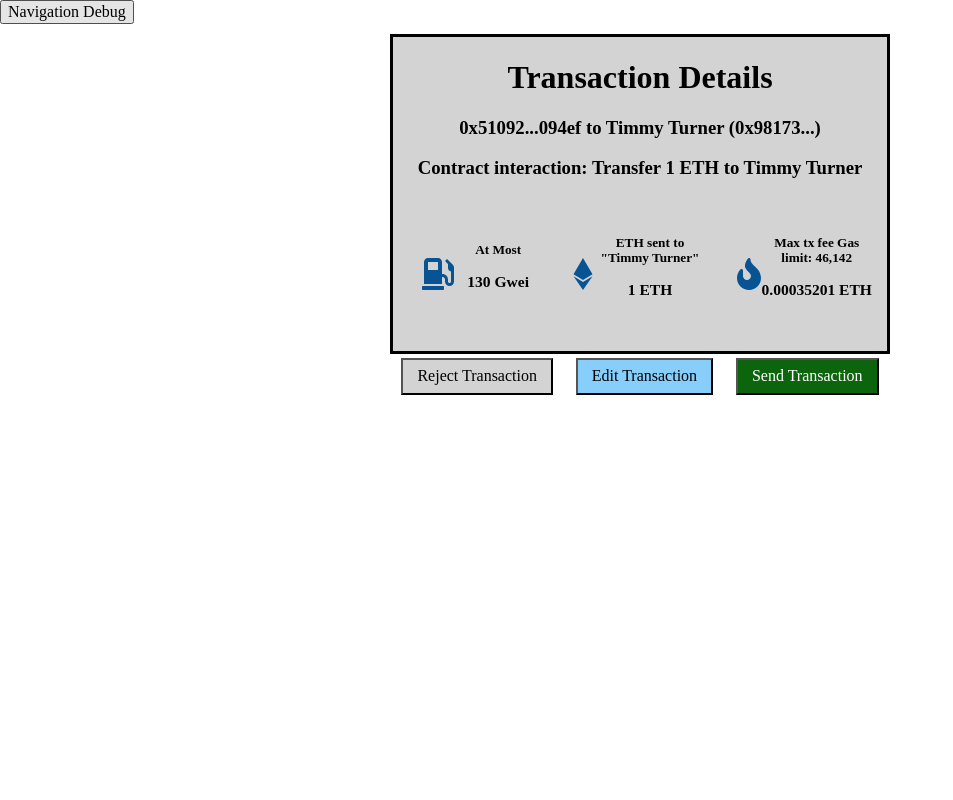
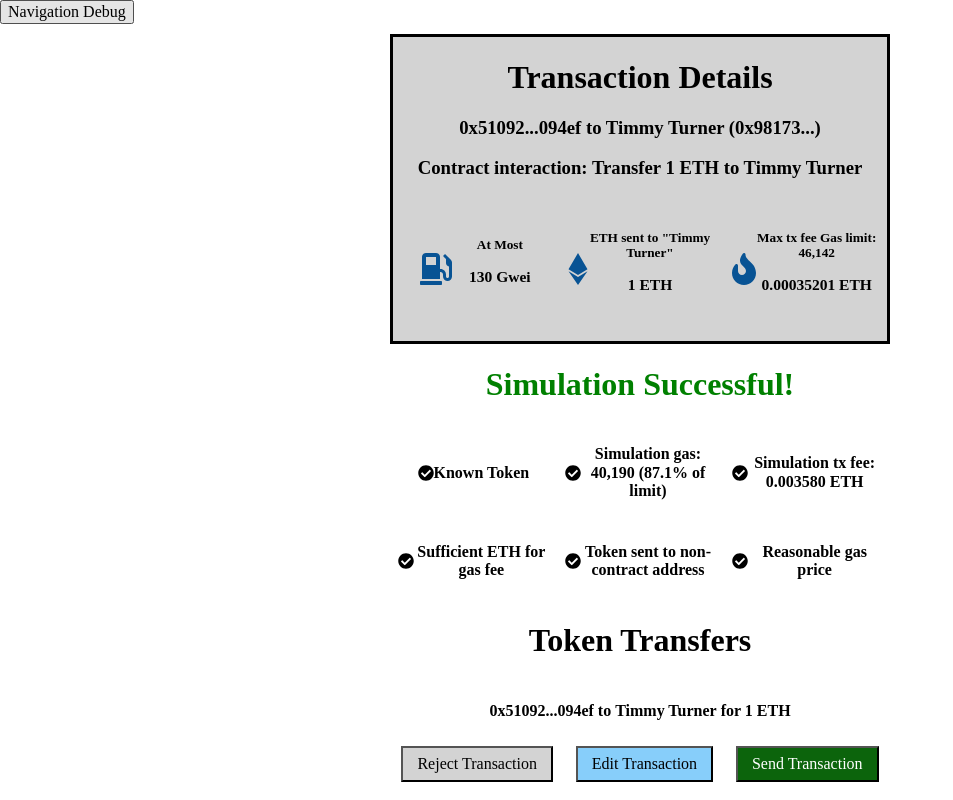
Before and after one commit to jaa2/ethereum-web-wallet, a React (Create React App) app: page /SimulationResults in a window 1280 px wide. Shown: the whole page, without its empty margins (0-953 px from the left). Built offline with nearby package versions, Linux system fonts and the light colour scheme.

Commit message:
simulation checklist

```diff
--- a/src/transaction/SimulationResults.scss
+++ b/src/transaction/SimulationResults.scss
@@ -35,10 +35,10 @@
             align-items: center;
 
             #gas-fee {
-                width: 50%;
+                width: 33%;
 
                 margin: 5px;
-                padding: 10px;
+                padding: 5px;
 
                 display: flex;
                 flex-direction: row;
@@ -47,10 +47,10 @@
             }
 
             #amount {
-                width: 50%;
+                width: 33%;
 
                 margin: 5px;
-                padding: 10px;
+                padding: 5px;
 
                 display: flex;
                 flex-direction: horizontal;
@@ -59,10 +59,10 @@
             }
 
             #max-tx-fee {
-                width: 50%;
+                width: 33%;
 
                 margin: 5px;
-                padding: 10px;
+                padding: 5px;
 
                 display: flex;
                 flex-direction: row;
@@ -71,6 +71,30 @@
             }
         }
     }
+
+    #simulation-text{
+        color: green;
+    }
+
+    #checklist{
+        width: 100%;
+
+        display: flex;
+        flex-direction: row;
+        justify-content: space-around;
+        align-items: center;
+        color:black;
+
+        #item{
+            width: 30%;
+            display: flex;
+            flex-direction: row;
+            justify-content: center;
+            align-items: center;
+        }
+    }
+
+
 
     #bottom-buttons{
         width: 100%;
--- a/src/transaction/SimulationResults.tsx
+++ b/src/transaction/SimulationResults.tsx
@@ -1,7 +1,7 @@
 import { Link } from "react-router-dom";
 
 import { FontAwesomeIcon } from '@fortawesome/react-fontawesome';
-import { faGasPump, faFire} from '@fortawesome/free-solid-svg-icons';
+import { faGasPump, faFire, faCheckCircle} from '@fortawesome/free-solid-svg-icons';
 import { faEthereum } from '@fortawesome/free-brands-svg-icons';
 
 import './SimulationResults.scss';
@@ -30,6 +30,40 @@ function SimulationResults() {
         </div>
       </div>
 
+      <div id="simulation-text"><h1><b>Simulation Successful!</b></h1></div>
+
+      <div id="checklist">
+        <div id="item">
+          <FontAwesomeIcon icon={faCheckCircle} />
+          <h4> Known Token</h4>
+        </div>
+        <div id="item">
+          <FontAwesomeIcon icon={faCheckCircle}/>
+          <h4> Simulation gas: 40,190 (87.1% of limit)</h4>
+        </div>
+        <div id="item">
+          <FontAwesomeIcon icon={faCheckCircle}/>
+          <h4> Simulation tx fee: 0.003580 ETH</h4>
+        </div>
+      </div>
+      <div id="checklist">
+        <div id="item">
+          <FontAwesomeIcon icon={faCheckCircle}/>
+          <h4> Sufficient ETH for gas fee</h4>
+        </div>
+        <div id="item">
+          <FontAwesomeIcon icon={faCheckCircle}/>
+          <h4> Token sent to non-contract address</h4>
+        </div>
+        <div id="item">
+          <FontAwesomeIcon icon={faCheckCircle}/>
+          <h4> Reasonable gas price</h4>
+        </div>
+      </div>
+
+      <h1>Token Transfers</h1>
+      <h4>0x51092...094ef to <b>Timmy Turner</b> for 1 ETH </h4>
+
       <div id= "bottom-buttons">
         <Link to="/Home">
           <button className = "button reject-transaction">Reject Transaction</button>
```
